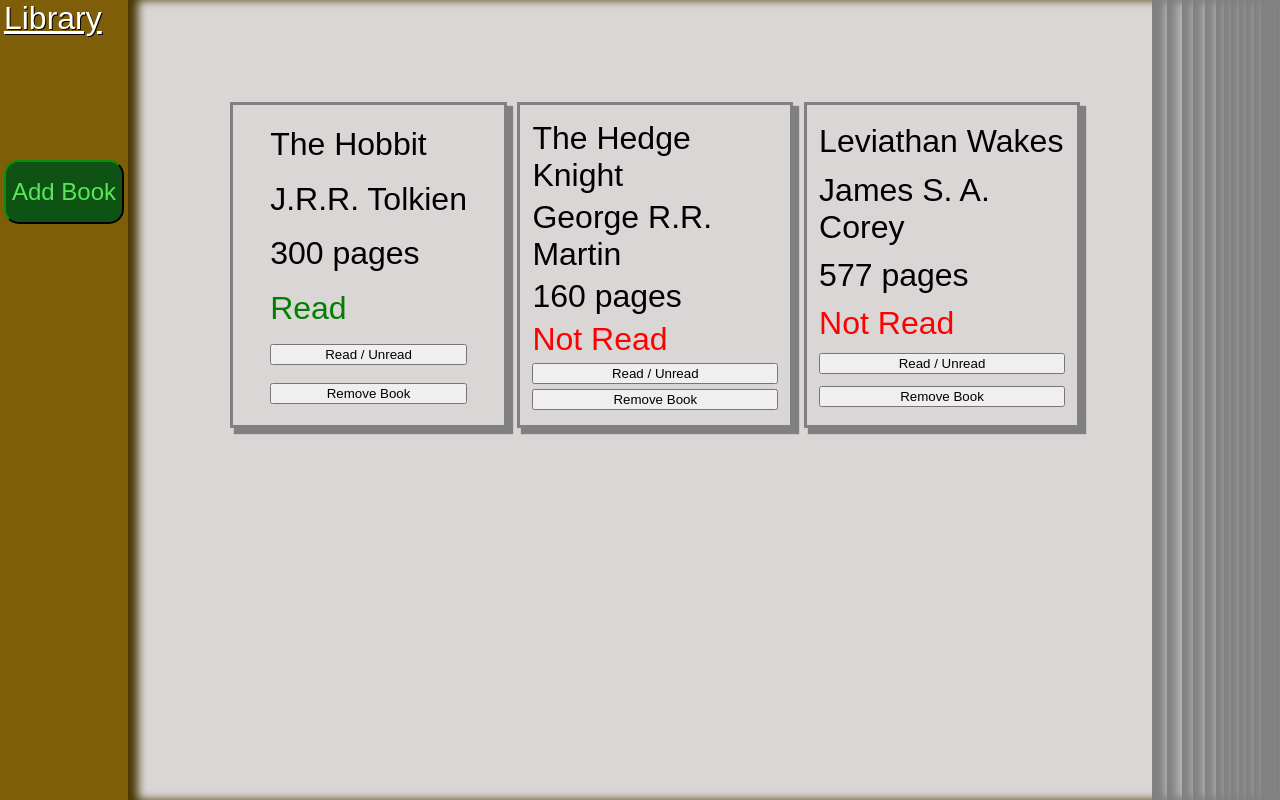
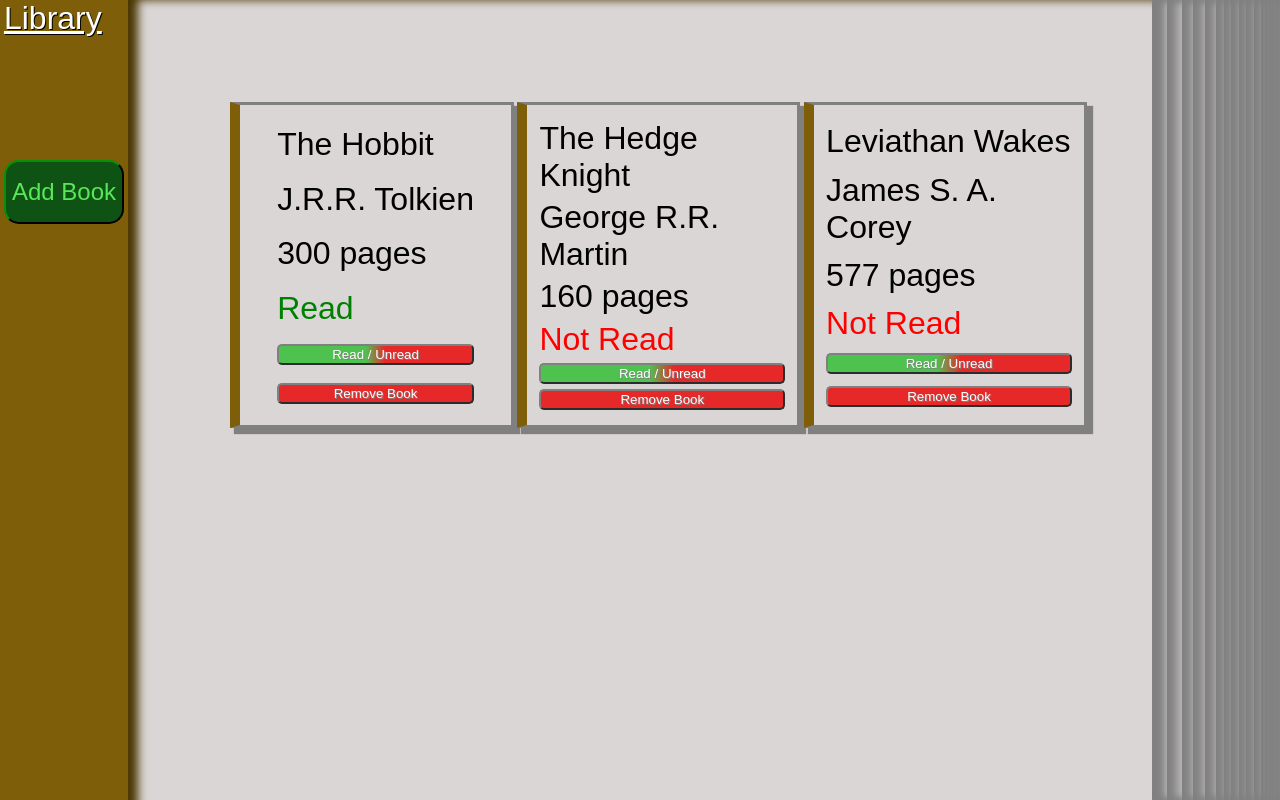
Before and after one commit to Vlad-Dinca/Library-TOP, a plain HTML site: page index.html in a window 1280 px wide. Shown: the top 800 px of the page. Drawn offline with Linux system fonts and the light colour scheme.

Commit message:
Add style to main content buttons
Further improvements may come later.

```diff
--- a/style.css
+++ b/style.css
@@ -5,17 +5,17 @@
 }
 
 html {
-  background-color: green;
+  /* background-color: green; */
   font-family: sans-serif;
 }
 
 body {
   display: grid;
   grid-template-columns: 10% 80% 10%;
-  height: 100vh;
-  width: 100vw;
+  width: 100%;
   padding: 0;
   margin: 0;
+
 }
 
 .leftBar {
@@ -26,6 +26,9 @@ body {
   display: grid;
   justify-content: center;
   grid-template-rows: 1fr 4fr;
+  height:100%;
+  width:10%;
+  position:fixed;
 }
 
 .leftBar>#title {
@@ -38,6 +41,14 @@ body {
   box-shadow: inset 10px 0px 10px 0px gray;
   display: Grid;
   grid-template-columns: repeat(2, 4fr) repeat(3, 3fr) repeat(6, 2fr) repeat(5, 1fr);
+  position:fixed;
+  height:100%;
+  width:10%;
+  top:0;
+  right:0;
+
+
+
 }
 
 .barPages {
@@ -49,7 +60,8 @@ body {
   grid-area: 1 / 2 / 1 / 2;
   box-shadow: inset 10px 0px 10px rgb(73, 54, 1);
   padding: 10% 10% 10% 10%;
-
+  height:100%;
+  min-height:100vh;
 }
 
 #addBook {
@@ -81,6 +93,8 @@ body {
   align-items:center;
   justify-content:center;
   box-shadow:5px 5px 1px 1px gray;
+  border-left-color:rgb(126, 94, 8);
+  border-left-width:10px;
 }
 
 dialog[open]{
@@ -116,3 +130,19 @@ dialog #yes{
 dialog #no{
   grid-column: 2 / 2;
 }
+
+.bookCard > .buttonRead{
+  background:linear-gradient(to right, rgb(78, 194, 78) 45%, rgb(231, 40, 40) 55%);
+  border-color:gray;
+  border-radius:5px;
+  color:white;
+  text-shadow: 1px 1px gray;
+}
+
+.bookCard > .buttonRemove{
+  background:rgb(231, 40, 40);
+  border-color:gray;
+  border-radius:5px;
+  color:white;
+  text-shadow: 1px 1px gray;
+}
```
Also changed, not shown: javascript.js (line endings or trailing spaces).
